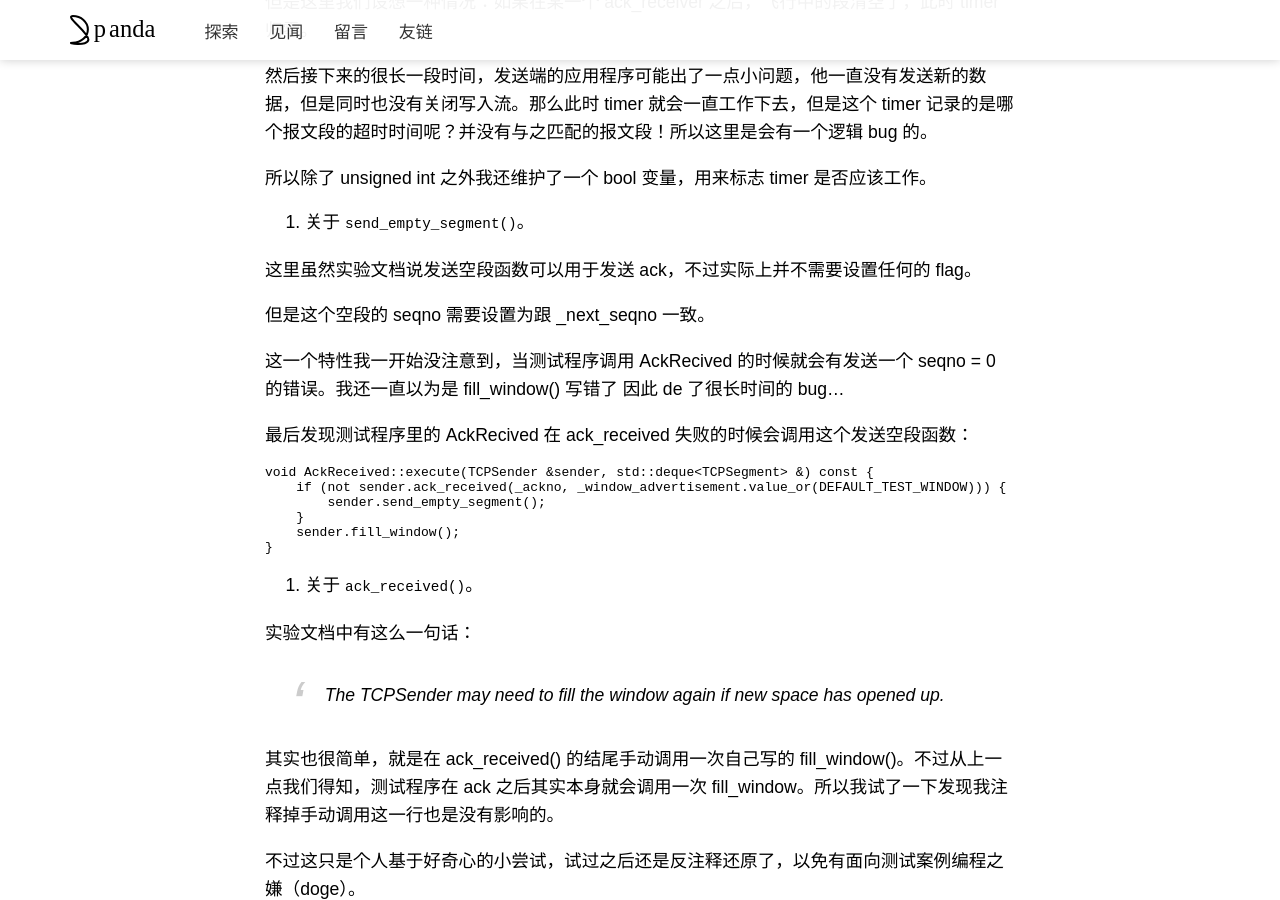
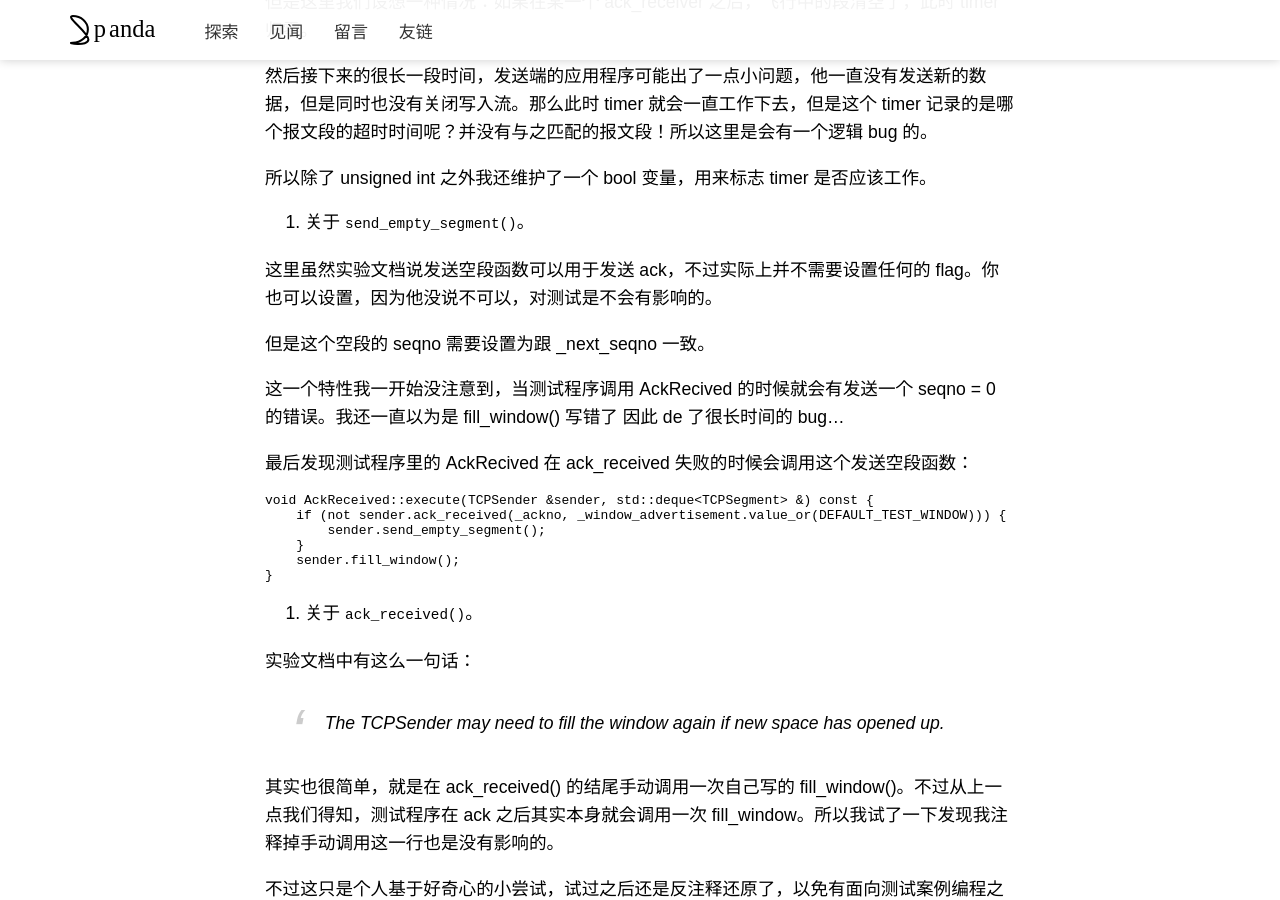
Before and after one commit to pandacase/pandacase.github.io, a Jekyll site: the page built from _posts/2023-11-29-cs144_lab3.md, in a window 1280 px wide and 900 px high, scrolled down 2977 px. Built offline with Jekyll 4.4.1, drawn with Linux system fonts in a browser that asks for light colours; nearby versions of some CDN libraries; some web fonts are replaced; comment, search, counter and statistics services are not loaded; a style sheet for code colours, icons or effects is not loaded.

Commit message:
Update 2023-11-29-cs144_lab3.md

```diff
--- a/_posts/2023-11-29-cs144_lab3.md
+++ b/_posts/2023-11-29-cs144_lab3.md
@@ -69,7 +69,7 @@ image:
 
 1. 关于 `send_empty_segment()`。
 
-这里虽然实验文档说发送空段函数可以用于发送 ack，不过实际上并不需要设置任何的 flag。
+这里虽然实验文档说发送空段函数可以用于发送 ack，不过实际上并不需要设置任何的 flag。你也可以设置，因为他没说不可以，对测试是不会有影响的。
 
 但是这个空段的 seqno 需要设置为跟 _next_seqno 一致。
 
```
